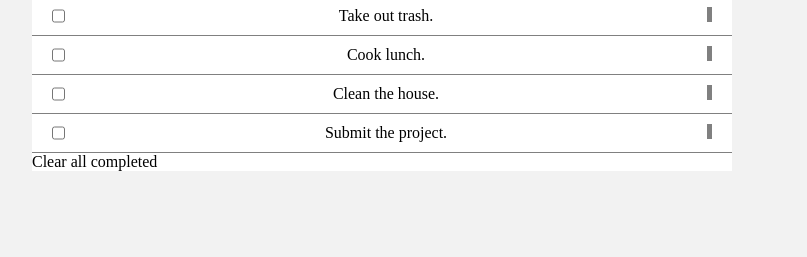
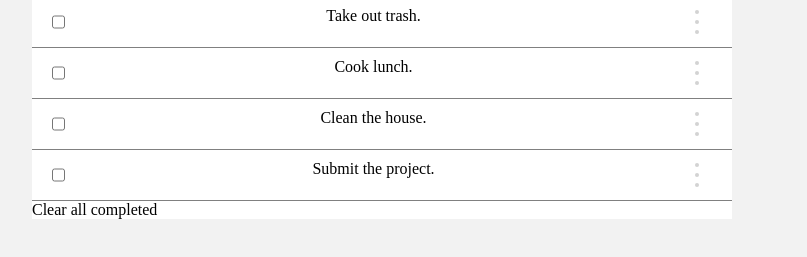
Before and after one commit to microvese-projects/To-Do-List, a website built with webpack: page src/index.html in a window 1280 px wide. Shown: the part 93-350 px from the top of the page, without its empty margins (258-1065 px from the left). Built offline with nearby package versions, Linux system fonts and the light colour scheme.

Commit message:
Style class of more

```diff
--- a/src/style.css
+++ b/src/style.css
@@ -21,7 +21,7 @@ form label {
 }
 
 #entry {
-  width: 100%;
+  width: calc(100% - 45px);
   padding: 10px 20px;
   font-size: 1.1rem;
   font-style: italic;
@@ -35,20 +35,26 @@ form label {
   padding: 10px 20px;
 }
 
-.box,
-.box::after,
-.box::before {
-  background-color: gray;
-  height: 5px;
-  width: 5px;
+.more {
+  width: 30px;
+  height: 100%;
+  display: flex;
+  flex-direction: column;
+  align-items: center;
 }
 
-.box::after,
-.box::before {
-  content: '';
+.more:hover {
+  cursor: all-scroll;
 }
 
-.box::after {
-  width: 20px;
-  margin-top: 5px;
+.more:hover .box {
+  background: rgba(0, 0, 0, 0.8);
 }
+
+.box {
+  background-color: lightgray;
+  border-radius: 50%;
+  height: 4px;
+  width: 4px;
+  margin: 3px;
+}
```
